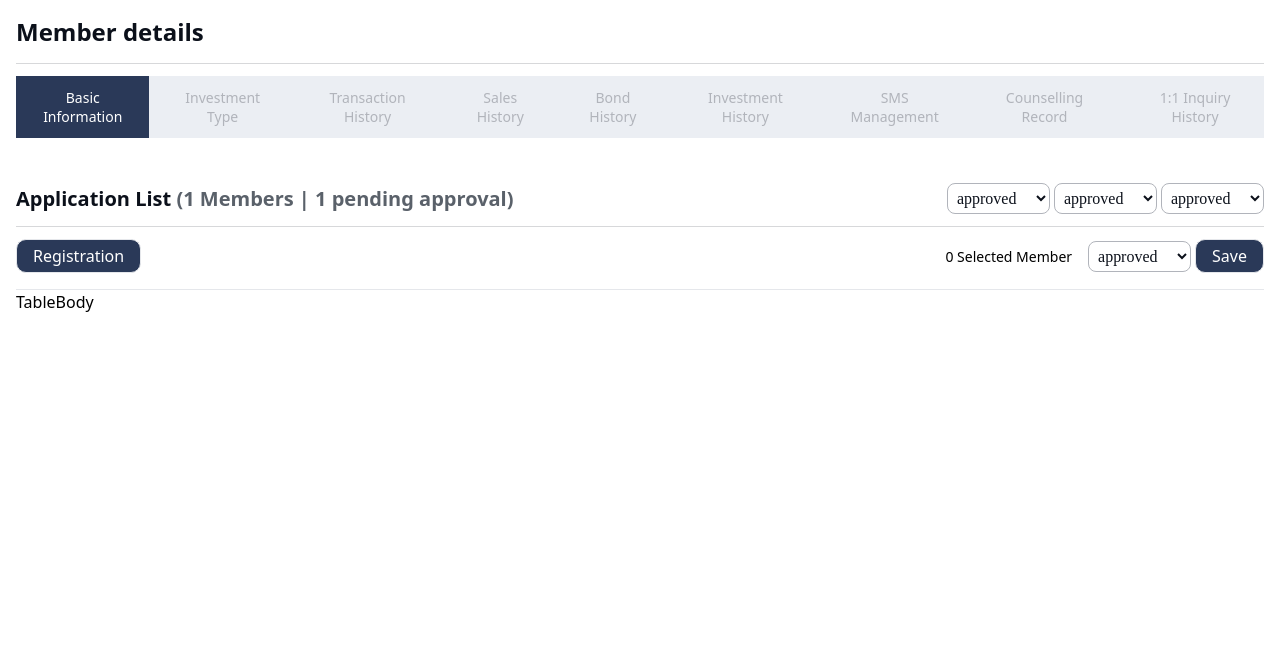
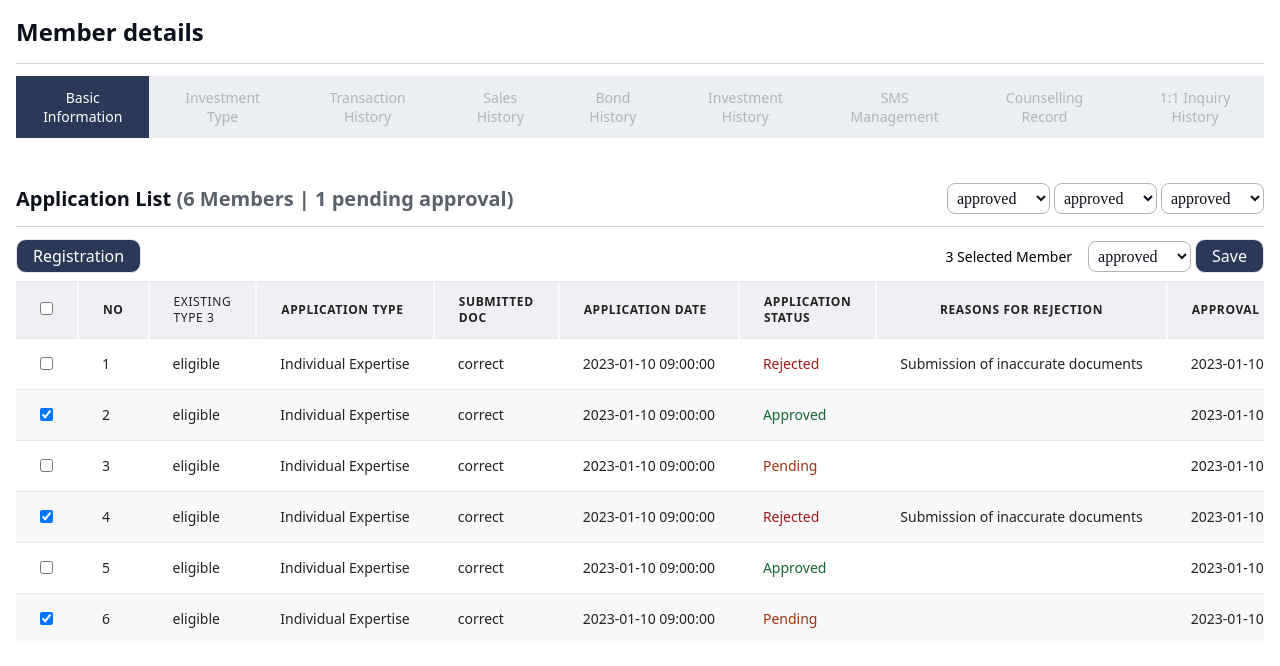
Before and after one commit to uezekiel-mufin/must_fintech, a React (Vite) app: page / in a window 1280 px wide. Shown: the top 666 px of the page. Built offline with nearby package versions, Linux system fonts and the light colour scheme.

Commit message:
added table body

```diff
--- a/src/Library/membersData.js
+++ b/src/Library/membersData.js
@@ -1,13 +1,68 @@
 export const membersData = [
 	{
 		id: 1,
-		existing_type: 'eligible',
-		application_type: 'individual expertise',
-		submitted_doc: 'correct',
-		application_date: '2023-01-10 09:00:00',
-		approval_status: 'approved',
-		reason: 'Submission of inaccurate documents',
-		approval_date: '2023-01-10 09:00:00',
+		existingType: 'eligible',
+		applicationType: 'individual expertise',
+		submittedDoc: 'correct',
+		applicationDate: '2023-01-10 09:00:00',
+		approvalStatus: 'rejected',
+		reasons: 'Submission of inaccurate documents',
+		approvalDate: '2023-01-10 09:00:00',
 		selected: false,
 	},
+	{
+		id: 2,
+		existingType: 'eligible',
+		applicationType: 'individual expertise',
+		submittedDoc: 'correct',
+		applicationDate: '2023-01-10 09:00:00',
+		approvalStatus: 'approved',
+		reasons: '',
+		approvalDate: '2023-01-10 09:00:00',
+		selected: true,
+	},
+	{
+		id: 3,
+		existingType: 'eligible',
+		applicationType: 'individual expertise',
+		submittedDoc: 'correct',
+		applicationDate: '2023-01-10 09:00:00',
+		approvalStatus: 'pending',
+		reasons: '',
+		approvalDate: '2023-01-10 09:00:00',
+		selected: false,
+	},
+	{
+		id: 4,
+		existingType: 'eligible',
+		applicationType: 'individual expertise',
+		submittedDoc: 'correct',
+		applicationDate: '2023-01-10 09:00:00',
+		approvalStatus: 'rejected',
+		reasons: 'Submission of inaccurate documents',
+		approvalDate: '2023-01-10 09:00:00',
+		selected: true,
+	},
+	{
+		id: 5,
+		existingType: 'eligible',
+		applicationType: 'individual expertise',
+		submittedDoc: 'correct',
+		applicationDate: '2023-01-10 09:00:00',
+		approvalStatus: 'approved',
+		reasons: '',
+		approvalDate: '2023-01-10 09:00:00',
+		selected: false,
+	},
+	{
+		id: 6,
+		existingType: 'eligible',
+		applicationType: 'individual expertise',
+		submittedDoc: 'correct',
+		applicationDate: '2023-01-10 09:00:00',
+		approvalStatus: 'pending',
+		reasons: '',
+		approvalDate: '2023-01-10 09:00:00',
+		selected: true,
+	},
 ];
--- a/src/components/Table.jsx
+++ b/src/components/Table.jsx
@@ -9,7 +9,7 @@ const Table = () => {
 	return (
 		<>
 			<TableHeader membersData={membersData} pending={pending} selectedMembers={selectedMembers} />
-			<TableBody membersData={membersData} />
+			<TableBody membersData={membersData} setSelectedMembers={setSelectedMembers} />
 		</>
 	);
 };
--- a/src/components/TableBody.jsx
+++ b/src/components/TableBody.jsx
@@ -1,6 +1,92 @@
+/* eslint-disable react/jsx-no-duplicate-props */
+import { useState } from 'react';
 // eslint-disable-next-line react/prop-types
-const TableBody = ({ membersData }) => {
-	return <div className='border-t mt-4'>TableBody</div>;
+const TableBody = ({ membersData, setSelectedMembers }) => {
+	const [members, setMembers] = useState(membersData);
+	const [checked, setChecked] = useState(false);
+
+	const handleSelect = (id) => {
+		const newData = members.map((item) => {
+			if (item.id === id) {
+				return {
+					...item,
+					selected: !item.selected,
+				};
+			}
+			return item;
+		});
+		setMembers(newData);
+		setSelectedMembers(newData.filter((item) => item.selected === true));
+	};
+
+	const handleSelectAll = (checked) => {
+		setChecked(!checked);
+		const newData = members.map((item) => {
+			return {
+				...item,
+				selected: checked ? false : true,
+			};
+		});
+		setMembers(newData);
+		setSelectedMembers(newData.filter((item) => item.selected === true));
+	};
+
+	return (
+		<div className='border-t mt-2'>
+			<div className='overflow-x-auto'>
+				<table className='min-w-full divide-y divide-gray-200'>
+					<thead>
+						<tr className='bg-[#EEF0F4] divide-x-2 divide-gray-50'>
+							<th className='px-6 py-3 text-left text-xs text-[#222222] font-semibold uppercase tracking-wider'>
+								<input type='checkbox' checked={checked} onChange={() => handleSelectAll(checked)} />
+							</th>
+							<th className='px-6 py-3 text-left text-xs text-[#222222] font-semibold uppercase tracking-wider'>No </th>
+							<th className='px-6 py-3 text-left text-xs font-medium text-[#222222] uppercase tracking-wider'>Existing Type 3</th>
+							<th className='px-6 py-3 text-left text-xs text-[#222222] font-semibold uppercase tracking-wider'>Application Type</th>
+							<th className='px-6 py-3 text-left text-xs text-[#222222] font-semibold uppercase tracking-wider'>Submitted Doc</th>
+							<th className='px-6 py-3 text-left text-xs text-[#222222] font-semibold uppercase tracking-wider'>Application Date</th>
+							<th className='px-6 py-3 text-left text-xs text-[#222222] font-semibold uppercase tracking-wider'>Application Status</th>
+							<th className='px-6 py-3 text-center text-xs text-[#222222] font-semibold uppercase tracking-wider'>Reasons for rejection</th>
+							<th className='px-6 py-3 text-left text-xs text-[#222222] font-semibold uppercase tracking-wider'>Approval Date</th>
+						</tr>
+					</thead>
+					<tbody className='bg-white divide-y divide-gray-200'>
+						{members.map((member, index) => (
+							<tr key={member.id} className={`${member.selected === true ? 'bg-[#F9F9FB]' : ''}`}>
+								<td className='px-6 py-1  whitespace-nowrap'>
+									<input type='checkbox' checked={member.selected} onChange={() => handleSelect(member.id)} />
+								</td>
+								<td className='px-6 py-4 align-middle whitespace-nowrap'>
+									<div className='text-sm text-[#222222] font-medium leading-[18px]'>{index + 1}</div>
+								</td>
+								<td className='px-6 py-4 align-middle whitespace-nowrap'>
+									<div className='text-sm text-[#222222] font-medium leading-[18px]'>{member.existingType}</div>
+								</td>
+								<td className='px-6 py-4 align-middle capitalize whitespace-nowrap'>
+									<div className='text-sm text-[#222222] font-medium leading-[18px]'>{member.applicationType}</div>
+								</td>
+								<td className='px-6 py-4 align-middle whitespace-nowrap'>
+									<div className='text-sm text-[#222222] font-medium leading-[18px]'>{member.submittedDoc}</div>
+								</td>
+								<td className='px-6 py-4 align-middle whitespace-nowrap'>
+									<div className='text-sm text-[#222222] font-medium leading-[18px]'>{member.applicationDate}</div>
+								</td>
+								<td className='px-6 py-4 align-middle whitespace-nowrap'>
+									<div className={`text-sm leading-4 capitalize font-medium ${member.approvalStatus === 'approved' && 'text-[#166534]'} ${member.approvalStatus === 'rejected' && 'text-[#991B1B]'} ${member.approvalStatus === 'pending' && 'text-[#9A3412]'}`}>{member.approvalStatus}</div>
+								</td>
+								<td className='px-6 py-4 align-middle whitespace-nowrap'>
+									<div className='text-sm text-[#222222] font-medium leading-[18px]'>{member.reasons}</div>
+								</td>
+								<td className='px-6 py-4 align-middle whitespace-nowrap'>
+									<div className='text-sm text-[#222222] font-medium leading-[18px]'>{member.approvalDate}</div>
+								</td>
+							</tr>
+						))}
+					</tbody>
+				</table>
+			</div>
+		</div>
+	);
 };
 
 export default TableBody;
```
